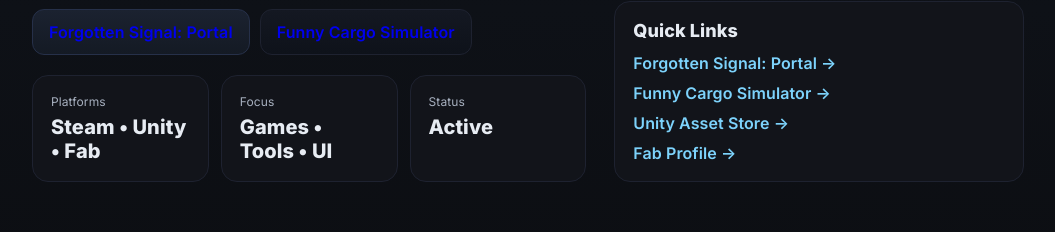
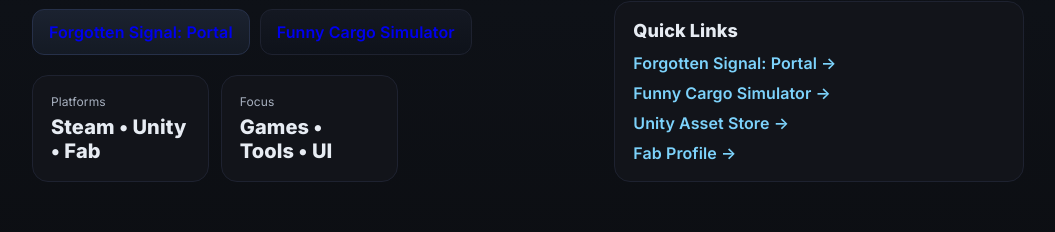
Before and after one commit to 34ibstudio/34ibstudio.github.io, a plain HTML site: page index.html in a window 1280 px wide. Shown: the part 312-544 px from the top of the page, without its empty margins (112-1167 px from the left). Drawn offline with Linux system fonts and the light colour scheme.

Commit message:
Update index.html

```diff
--- a/index.html
+++ b/index.html
@@ -76,7 +76,6 @@
         <div class="stats">
           <div class="stat"><div class="label">Platforms</div><div class="value">Steam • Unity • Fab</div></div>
           <div class="stat"><div class="label">Focus</div><div class="value">Games • Tools • UI</div></div>
-          <div class="stat"><div class="label">Status</div><div class="value">Active</div></div>
         </div>
       </div>
       <div>
```
